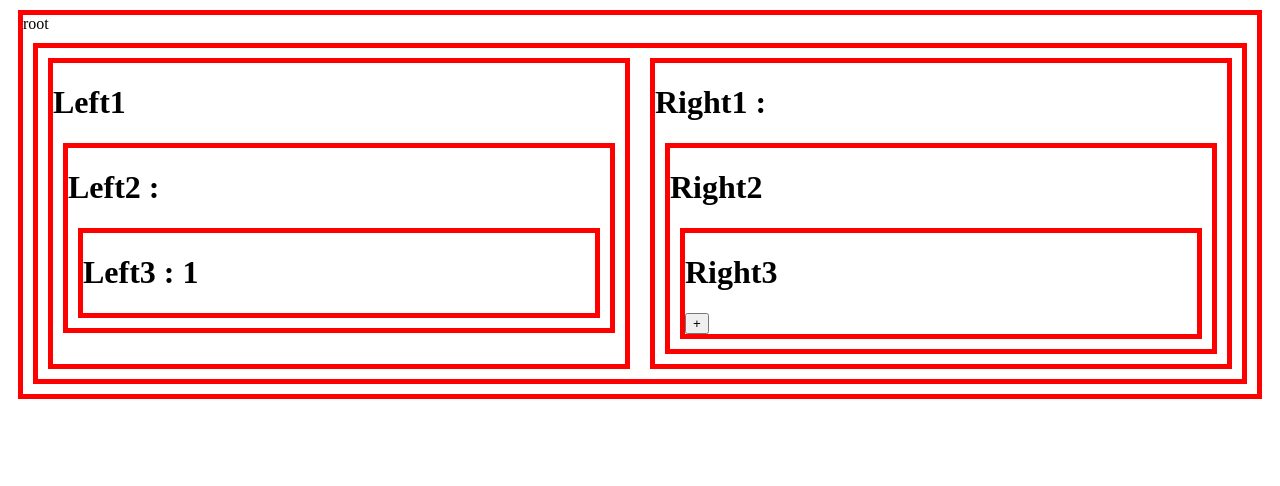
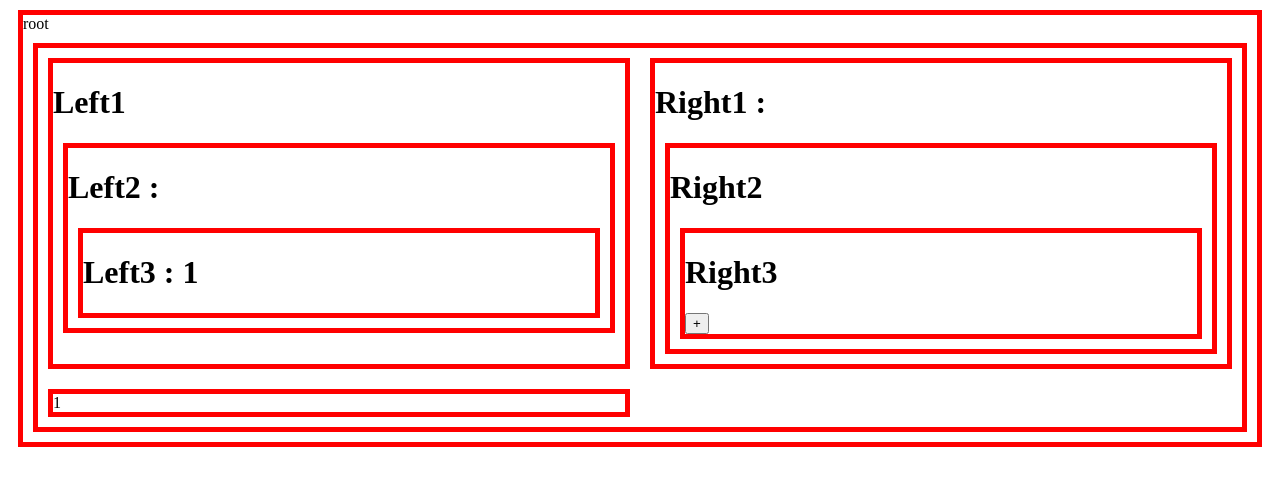
Before and after one commit to wjd2676/pt-React-Redux, a React (Create React App) app: page / in a window 1280 px wide. Shown: the top 486 px of the page. Built offline with nearby package versions, Linux system fonts and the light colour scheme.

Commit message:
add: test

```diff
--- a/src/App.js
+++ b/src/App.js
@@ -28,6 +28,7 @@ function App() {
         <Provider store={store}>
           <Left1 number={number}></Left1>
           <Right1></Right1>
+          <div>1</div>
         </Provider>
       </div>
     </div>
```
